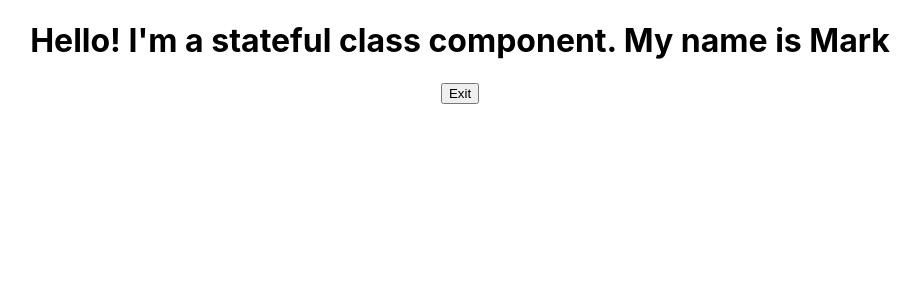
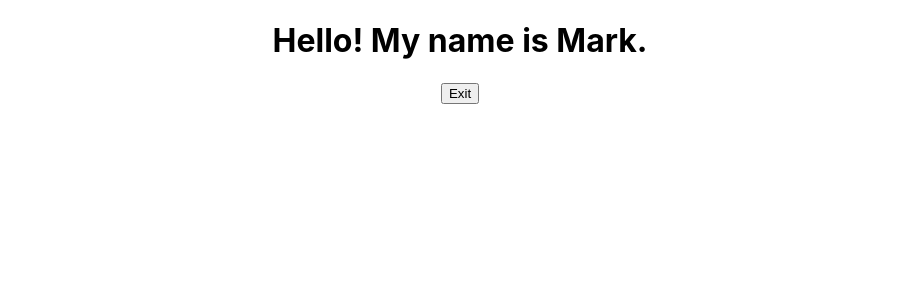
Before and after one commit to marked-gil/ci-first-react-app, a React (Create React App) app in the folder my-app/: page / in a window 1280 px wide. Shown: the top 300 px of the page, without its empty margins (180-1101 px from the left). Built offline with nearby package versions, Linux system fonts and the light colour scheme.

Commit message:
Stateful component with callback

```diff
--- a/my-app/src/App.js
+++ b/my-app/src/App.js
@@ -3,6 +3,7 @@
 // import FunctionalGreeting from './components/FunctionalGreeting';
 // import FunctionalGreetingWithProps from './components/FunctionalGreetingWithProps';
 import StatefulGreeting from './components/StatefulGreeting';
+import StatefulGreetingWithCallback from './components/StatefulGreetingWithCallback';
 
 
 function App() {
@@ -10,7 +11,8 @@
     <div className="App">
       {/* <FunctionalGreeting /> */}
       {/* <FunctionalGreetingWithProps greeting="Nice to meet you" name="Mark" age="35" /> */}
-      <StatefulGreeting greeting="I'm a stateful class component." name="Mark" />
+      {/* <StatefulGreeting greeting="I'm a stateful class component." name="Mark" /> */}
+      <StatefulGreetingWithCallback name="Mark" />
     </div>
   );
 }
--- a/my-app/src/components/StatefulGreeting.js
+++ b/my-app/src/components/StatefulGreeting.js
@@ -16,11 +16,19 @@
             buttonText: "Exit",
         };
     }
+
+    handleClick() {
+        this.setState({
+            introduction: "Goodbye!",
+        })
+        console.log(this.state.introduction)
+    }
+
     render() {
         return (
             <div>
                 <h1>{this.state.introduction} {this.props.greeting} My name is {this.props.name}</h1>
-                <button>{this.state.buttonText}</button>
+                <button onClick={()=> this.handleClick()} >{this.state.buttonText}</button>
             </div>
         )
     }
--- /dev/null
+++ b/my-app/src/components/StatefulGreetingWithCallback.js
@@ -0,0 +1,36 @@
+import React from "react";
+
+
+class StatefulGreetingWithCallback extends React.Component {
+
+    constructor(props) {
+        super(props);
+        this.state = {
+            introduction: "Hello!",
+            buttonText: "Exit",
+        };
+    }
+
+    handleClick() {
+        this.setState({
+            introduction: "Goodbye!",
+            buttonText: "Enter"
+        }, () => {
+            console.log('New state: ', this.state.introduction)
+            console.log('New state: ',this.state.buttonText)
+        })
+        console.log(this.state.introduction)
+        console.log(this.state.buttonText)
+    }
+
+    render() {
+        return (
+            <div>
+                <h1>{this.state.introduction} My name is {this.props.name}.</h1>
+                <button onClick={()=> this.handleClick()} >{this.state.buttonText}</button>
+            </div>
+        )
+    }
+}
+
+export default StatefulGreetingWithCallback;
```
